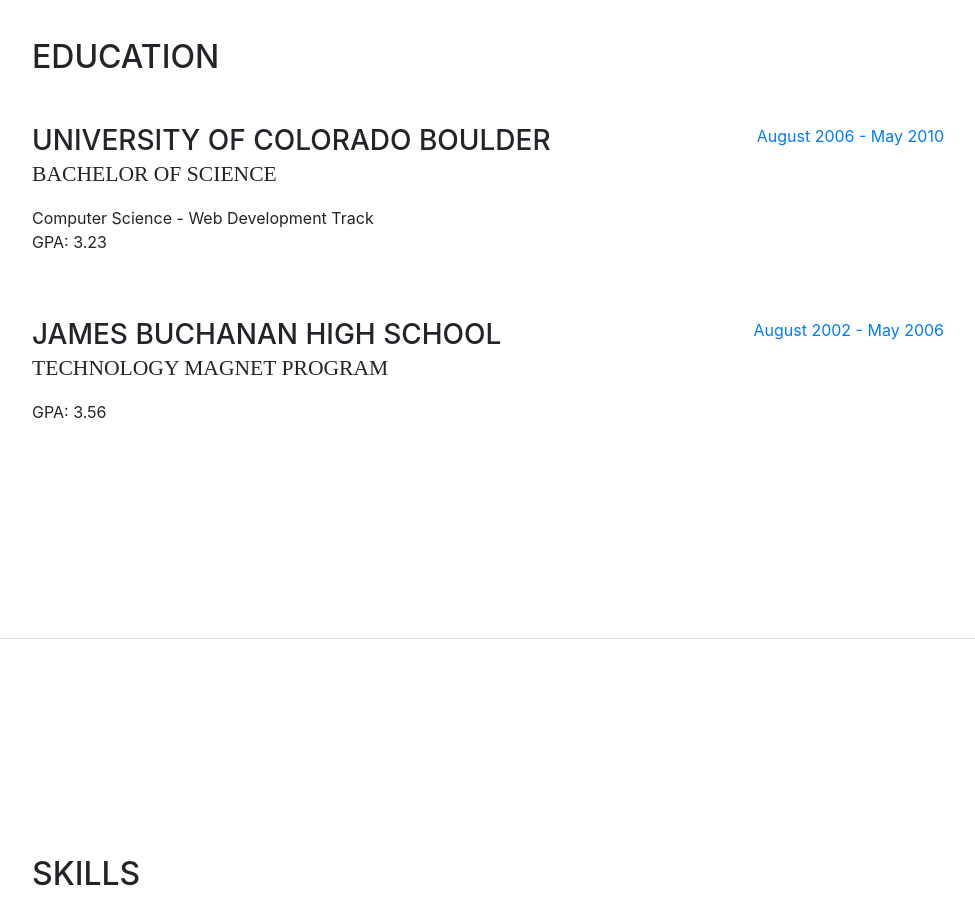
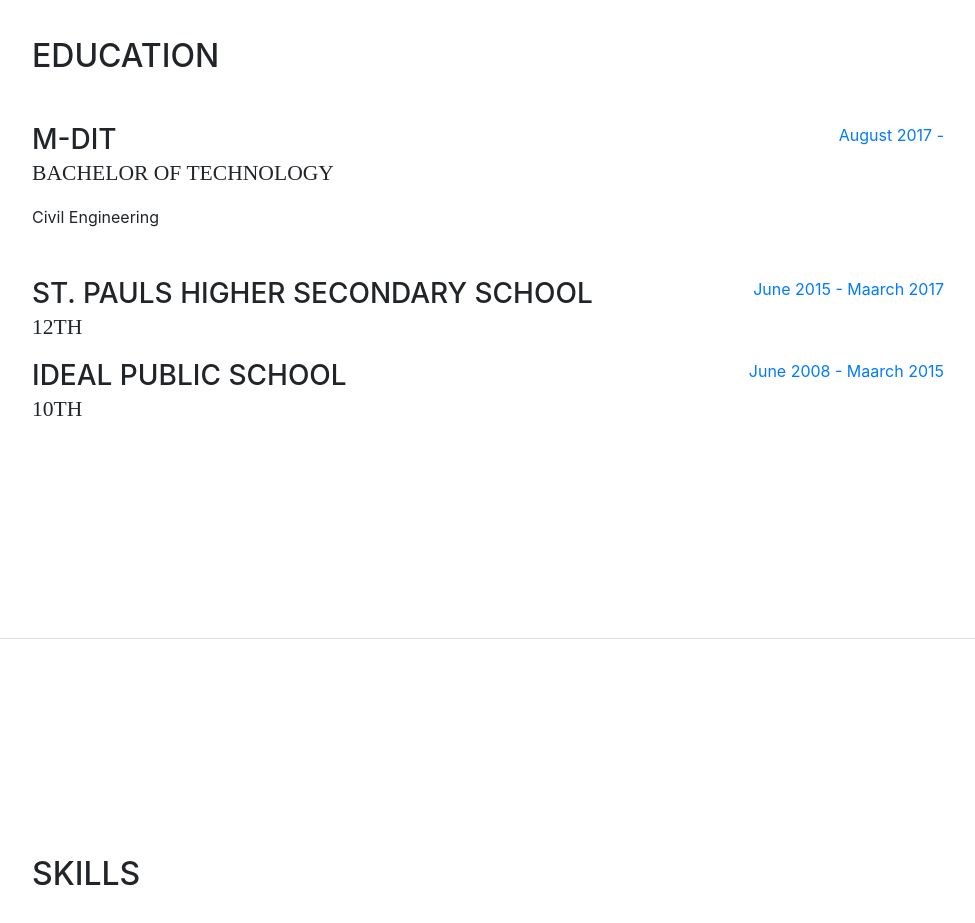
Before and after one commit to sreeharipootheri/sreeharipootheri.github.io, a website with bundled scripts: page index.html in a window 1280 px wide. Shown: the part 2040-2963 px from the top of the page, without its empty margins (288-1263 px from the left). Built offline with nearby package versions, Linux system fonts and the light colour scheme; a web font is replaced by a local one.

Commit message:
Updated education section

```diff
--- a/index.html
+++ b/index.html
@@ -167,24 +167,35 @@
 
           <div class="resume-item d-flex flex-column flex-md-row mb-5">
             <div class="resume-content mr-auto">
-              <h3 class="mb-0">University of Colorado Boulder</h3>
-              <div class="subheading mb-3">Bachelor of Science</div>
-              <div>Computer Science - Web Development Track</div>
-              <p>GPA: 3.23</p>
+              <h3 class="mb-0">M-Dit</h3>
+              <div class="subheading mb-3">Bachelor of Technology</div>
+              <div>Civil Engineering</div>
+             <!-- <p>GPA: 3.23</p>  -->
             </div>
             <div class="resume-date text-md-right">
-              <span class="text-primary">August 2006 - May 2010</span>
+              <span class="text-primary">August 2017 - </span>
             </div>
           </div>
 
           <div class="resume-item d-flex flex-column flex-md-row">
             <div class="resume-content mr-auto">
-              <h3 class="mb-0">James Buchanan High School</h3>
-              <div class="subheading mb-3">Technology Magnet Program</div>
-              <p>GPA: 3.56</p>
+              <h3 class="mb-0">St. Pauls Higher Secondary School</h3>
+              <div class="subheading mb-3">12th</div>
+           <!--   <p>GPA: 3.56</p>  -->
             </div>
             <div class="resume-date text-md-right">
-              <span class="text-primary">August 2002 - May 2006</span>
+              <span class="text-primary">June 2015 - Maarch 2017</span>
+            </div>
+          </div>
+
+            <div class="resume-item d-flex flex-column flex-md-row">
+            <div class="resume-content mr-auto">
+              <h3 class="mb-0">Ideal Public School</h3>
+              <div class="subheading mb-3">10th</div>
+           <!--   <p>GPA: 3.56</p>  -->
+            </div>
+            <div class="resume-date text-md-right">
+              <span class="text-primary">June 2008 - Maarch 2015</span>
             </div>
           </div>
 
```
